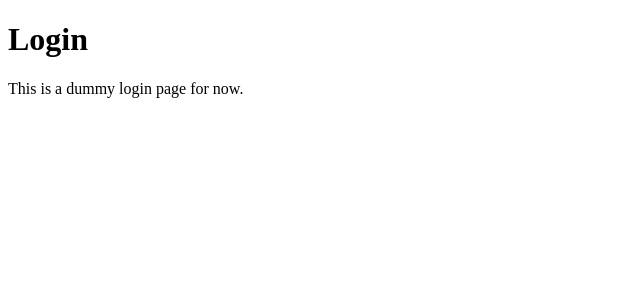
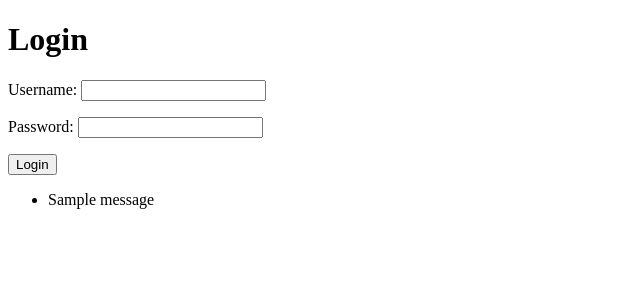
Before and after one commit to Priyanka212-pradhan/To-Do-List-Backend, a Django app: page /login/ in a window 1280 px wide. Shown: the top 300 px of the page, without its empty margins (0-640 px from the left). Run offline with Django 5.2, Linux system fonts and the light colour scheme; one stand-in notice (Sample message) is shown.

Commit message:
Implement login functionality

```diff
--- a/tasks/forms.py
+++ b/tasks/forms.py
@@ -1,6 +1,7 @@
 # tasks/forms.py
 from django import forms
 from django.contrib.auth.models import User
+from django.contrib.auth.forms import AuthenticationForm
 
 class RegistrationForm(forms.ModelForm):
     password = forms.CharField(widget=forms.PasswordInput)
@@ -18,3 +19,7 @@ class RegistrationForm(forms.ModelForm):
         if password != confirm_password:
             raise forms.ValidationError("Passwords do not match")
         return cleaned_data
+
+class LoginForm(AuthenticationForm):
+    username = forms.CharField(max_length=254, required=True)
+    password = forms.CharField(widget=forms.PasswordInput, required=True)
--- a/tasks/templates/tasks/login.html
+++ b/tasks/templates/tasks/login.html
@@ -1,4 +1,3 @@
-<!-- tasks/templates/tasks/login.html -->
 <!DOCTYPE html>
 <html lang="en">
 <head>
@@ -8,7 +7,18 @@
 </head>
 <body>
     <h1>Login</h1>
-    <p>This is a dummy login page for now.</p>
+    <form method="POST">
+        {% csrf_token %}
+        {{ form.as_p }}  <!-- Display form fields -->
+        <button type="submit">Login</button>
+    </form>
 
+    {% if messages %}
+        <ul>
+            {% for message in messages %}
+                <li>{{ message }}</li>
+            {% endfor %}
+        </ul>
+    {% endif %}
 </body>
 </html>
--- a/tasks/urls.py
+++ b/tasks/urls.py
@@ -6,5 +6,5 @@ app_name = 'tasks'
 urlpatterns = [
     path('register/', views.register, name='register'),  # Your registration page URL
     path('', views.register, name='home'),  # Add this line to handle the root URL
-    path('login/', views.login, name='login'),
+    path('login/', views.user_login, name='login'),
 ]
--- a/tasks/views.py
+++ b/tasks/views.py
@@ -1,7 +1,9 @@
+from django.contrib.auth import authenticate, login
 from django.shortcuts import render, redirect
 from django.contrib.auth.models import User
 from django.contrib import messages
-from .forms import RegistrationForm
+from .forms import RegistrationForm, LoginForm
+
 
 def register(request):
     if request.method == 'POST':
@@ -23,7 +25,27 @@ def register(request):
     return render(request, 'tasks/register.html', {'form': form})
 from django.shortcuts import render
 
-def login(request):
-    return render(request, 'tasks/login.html')
+
+def user_login(request):
+    if request.method == 'POST':
+        form = LoginForm(request, data=request.POST)
+        if form.is_valid():
+            # Get user credentials and authenticate
+            username = form.cleaned_data.get('username')
+            password = form.cleaned_data.get('password')
+            user = authenticate(request, username=username, password=password)
+
+            if user is not None:
+                login(request, user)  # Log the user in
+                messages.success(request, 'Login successful!')
+                # return redirect('tasks:task_list')  # Redirect to the task list page (create this page later)
+            else:
+                messages.error(request, 'Invalid username or password.')
+        else:
+            messages.error(request, 'Please correct the errors below.')
+    else:
+        form = LoginForm()
+
+    return render(request, 'tasks/login.html', {'form': form})
 
 # Create your views here.
```
Also changed, not shown: db.sqlite3.
